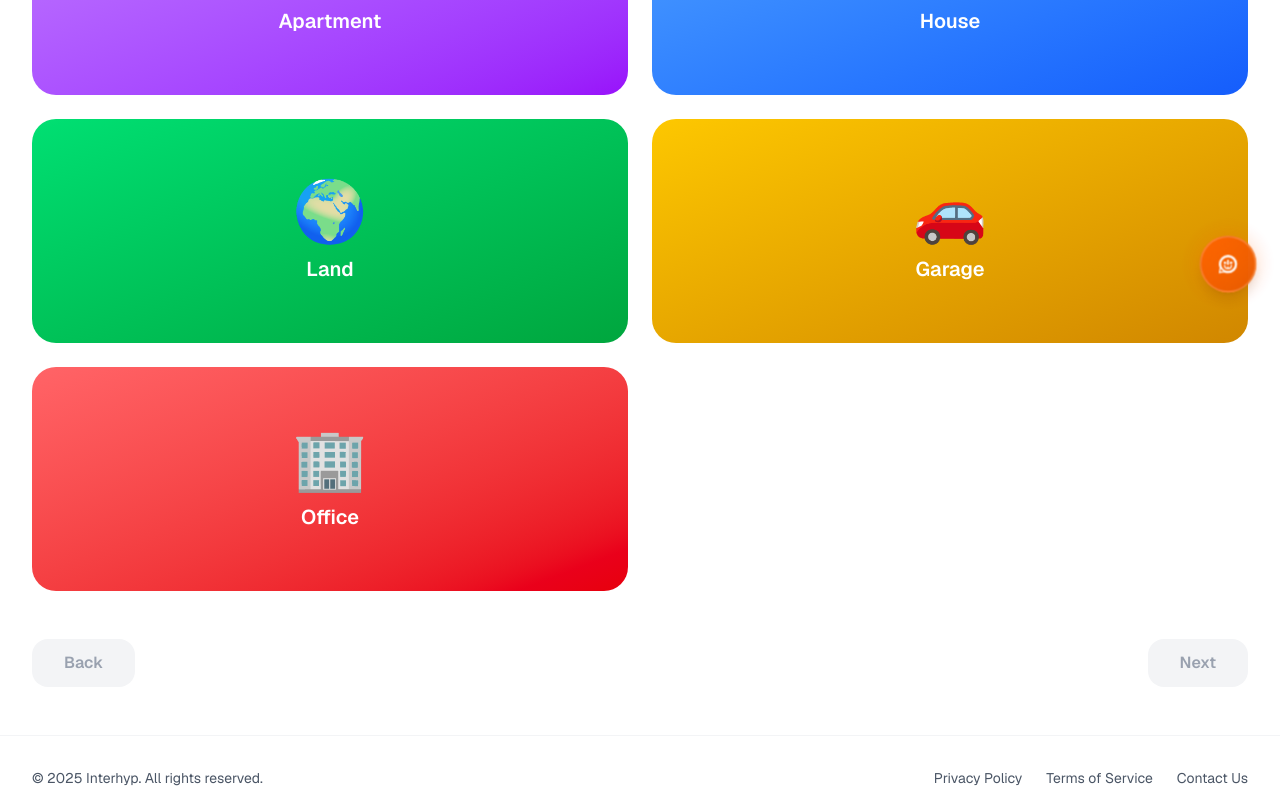
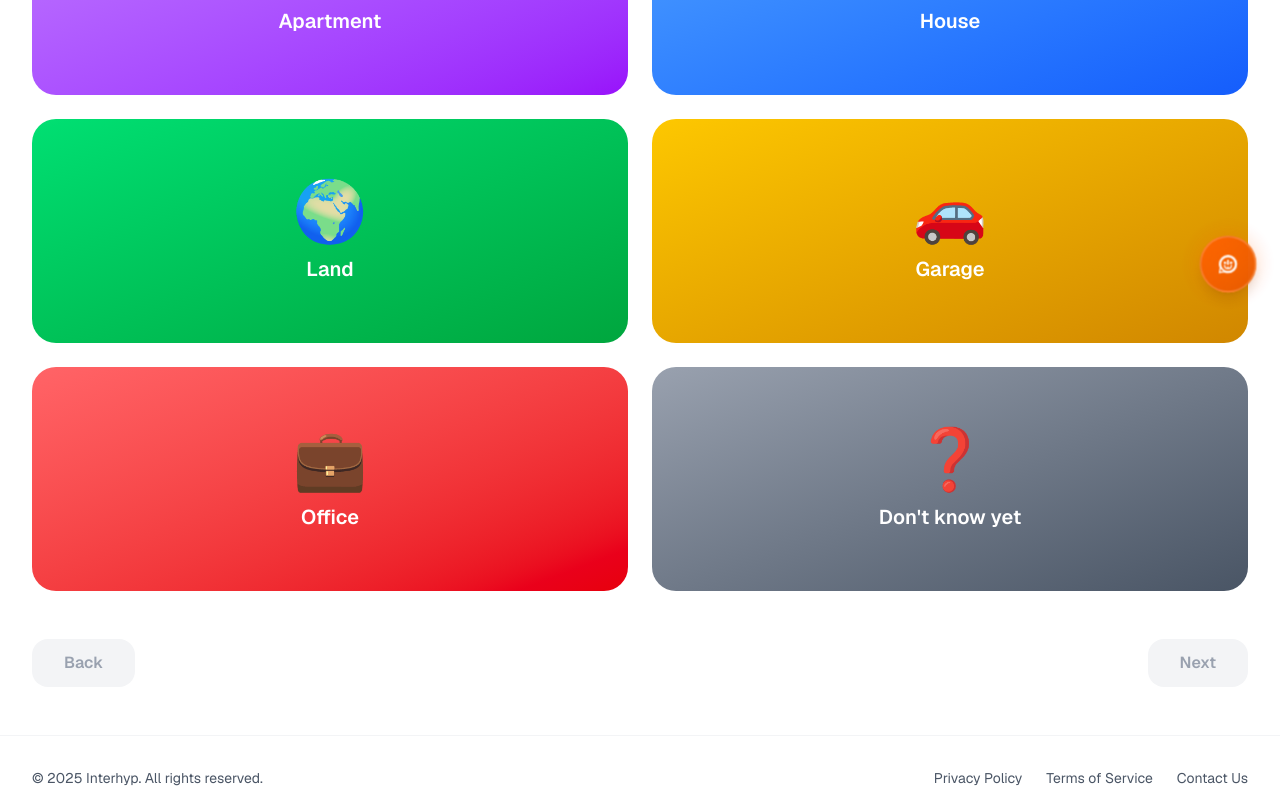
Before and after one commit to BaranKilic657/interhyp, a Next.js app: page /questions in a window 1280 px wide. Shown: the part 484-1272 px from the top of the page. Built offline with nearby package versions, Linux system fonts and the light colour scheme.

Commit message:
Dont know yet button

```diff
--- a/app/components/Questions.tsx
+++ b/app/components/Questions.tsx
@@ -47,7 +47,8 @@ export default function Questions() {
         { value: 'house', label: 'House', bgColor: 'bg-gradient-to-br from-blue-400 to-blue-600', icon: '🏠' },
         { value: 'land', label: 'Land', bgColor: 'bg-gradient-to-br from-green-400 to-green-600', icon: '🌍' },
         { value: 'garage', label: 'Garage', bgColor: 'bg-gradient-to-br from-yellow-400 to-yellow-600', icon: '🚗' },
-        { value: 'office', label: 'Office', bgColor: 'bg-gradient-to-br from-red-400 to-red-600', icon: '🏢' },
+        { value: 'office', label: 'Office', bgColor: 'bg-gradient-to-br from-red-400 to-red-600', icon: '💼' },
+        { value: 'dont-know', label: 'Don\'t know yet', bgColor: 'bg-gradient-to-br from-gray-400 to-gray-600', icon: '❓' },
       ],
     },
     {
```
